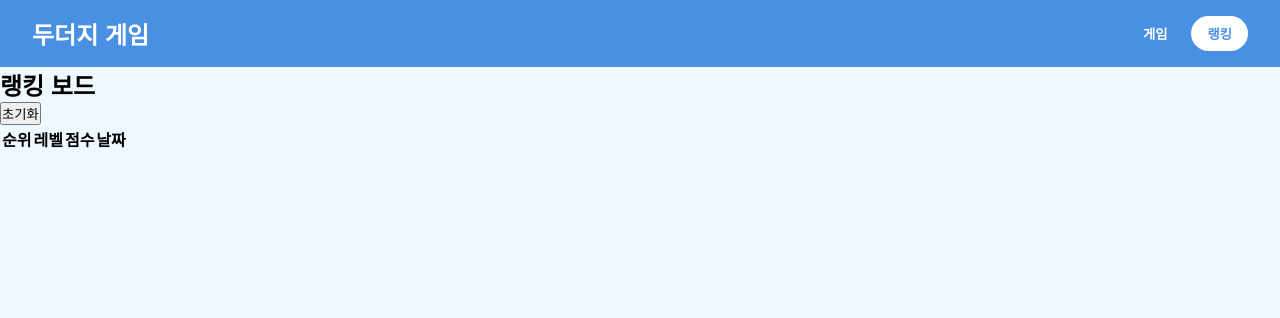
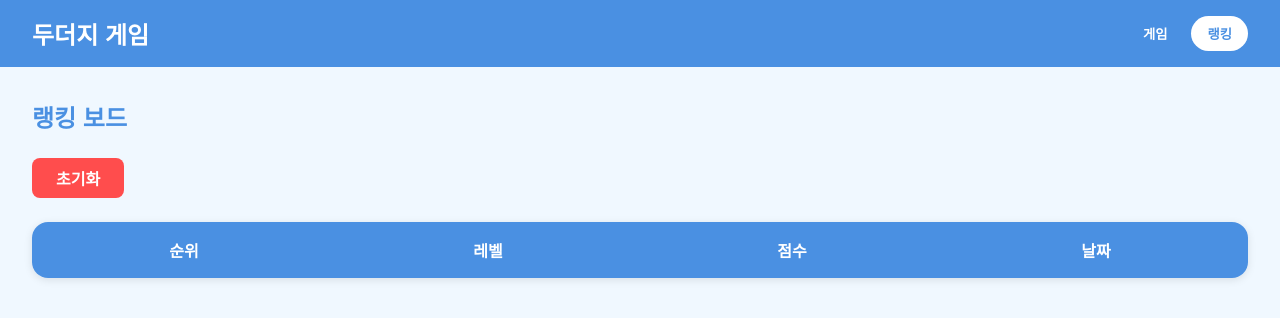
Before and after one commit to 38-lets-sopt-web/SoheeLee, a React (Vite) app in the folder week3/Homework/: page / in a window 1280 px wide. Both pictures are taken after a click on the button "랭킹". Shown: the top 318 px of the page. Built offline with nearby package versions, Linux system fonts and the light colour scheme.

Commit message:
feat: 랭킹 페이지 스타일 적용

```diff
--- a/week3/Homework/src/components/ranking/ranking.jsx
+++ b/week3/Homework/src/components/ranking/ranking.jsx
@@ -1,4 +1,58 @@
 import { useState } from 'react';
+import styled from '@emotion/styled';
+
+const RankingWrapper = styled.div`
+  padding: 2rem;
+`;
+
+const Title = styled.h2`
+  font-size: 1.5rem;
+  font-weight: bold;
+  color: #4a90e2;
+  margin-bottom: 1.5rem;
+`;
+
+const ResetButton = styled.button`
+  padding: 0.5rem 1.5rem;
+  background-color: #ff4d4d;
+  color: white;
+  border: none;
+  border-radius: 0.5rem;
+  font-size: 1rem;
+  font-weight: bold;
+  cursor: pointer;
+  margin-bottom: 1.5rem;
+`;
+
+const Table = styled.table`
+  width: 100%;
+  border-collapse: collapse;
+  background: white;
+  border-radius: 1rem;
+  overflow: hidden;
+  box-shadow: 0 0.125rem 0.5rem rgba(0,0,0,0.1);
+`;
+
+const Th = styled.th`
+  background-color: #4a90e2;
+  color: white;
+  padding: 1rem;
+  text-align: center;
+  font-size: 1rem;
+`;
+
+const Tr = styled.tr`
+  &:nth-of-type(even) {
+    background-color: #f0f8ff;
+  }
+`;
+
+const Td = styled.td`
+  padding: 1rem;
+  text-align: center;
+  font-size: 1rem;
+  color: #333;
+`;
 
 function Ranking() {
   const [rankings, setRankings] = useState(() => {
@@ -14,30 +68,30 @@ function Ranking() {
   };
 
   return (
-    <div>
-      <h2>랭킹 보드</h2>
-      <button onClick={handleReset}>초기화</button>
-      <table>
+    <RankingWrapper>
+      <Title>랭킹 보드</Title>
+      <ResetButton onClick={handleReset}>초기화</ResetButton>
+      <Table>
         <thead>
           <tr>
-            <th>순위</th>
-            <th>레벨</th>
-            <th>점수</th>
-            <th>날짜</th>
+            <Th>순위</Th>
+            <Th>레벨</Th>
+            <Th>점수</Th>
+            <Th>날짜</Th>
           </tr>
         </thead>
         <tbody>
           {rankings.map((record, index) => (
-            <tr key={index}>
-              <td>{index + 1}</td>
-              <td>Level {record.level}</td>
-              <td>{record.score}</td>
-              <td>{record.date}</td>
-            </tr>
+            <Tr key={index}>
+              <Td>{index + 1}</Td>
+              <Td>Level {record.level}</Td>
+              <Td>{record.score}</Td>
+              <Td>{record.date}</Td>
+            </Tr>
           ))}
         </tbody>
-      </table>
-    </div>
+      </Table>
+    </RankingWrapper>
   );
 }
 
```
